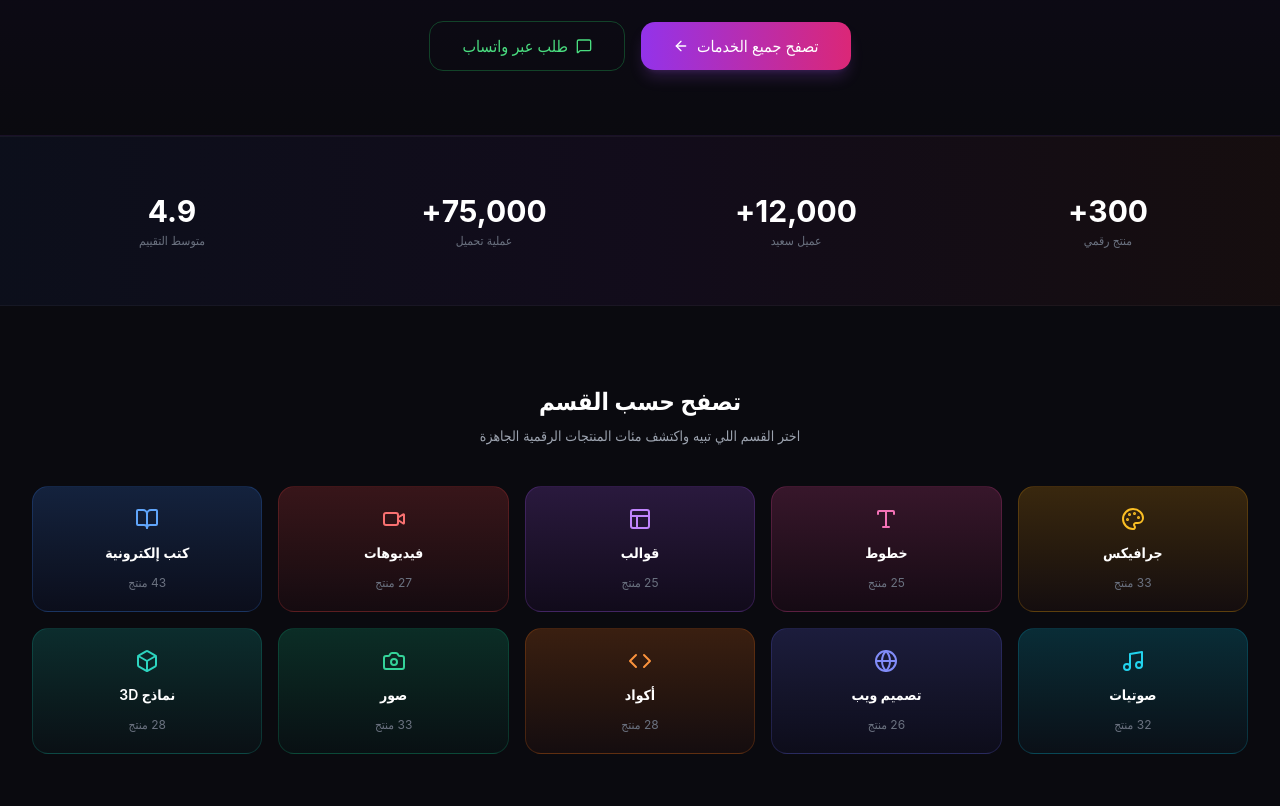
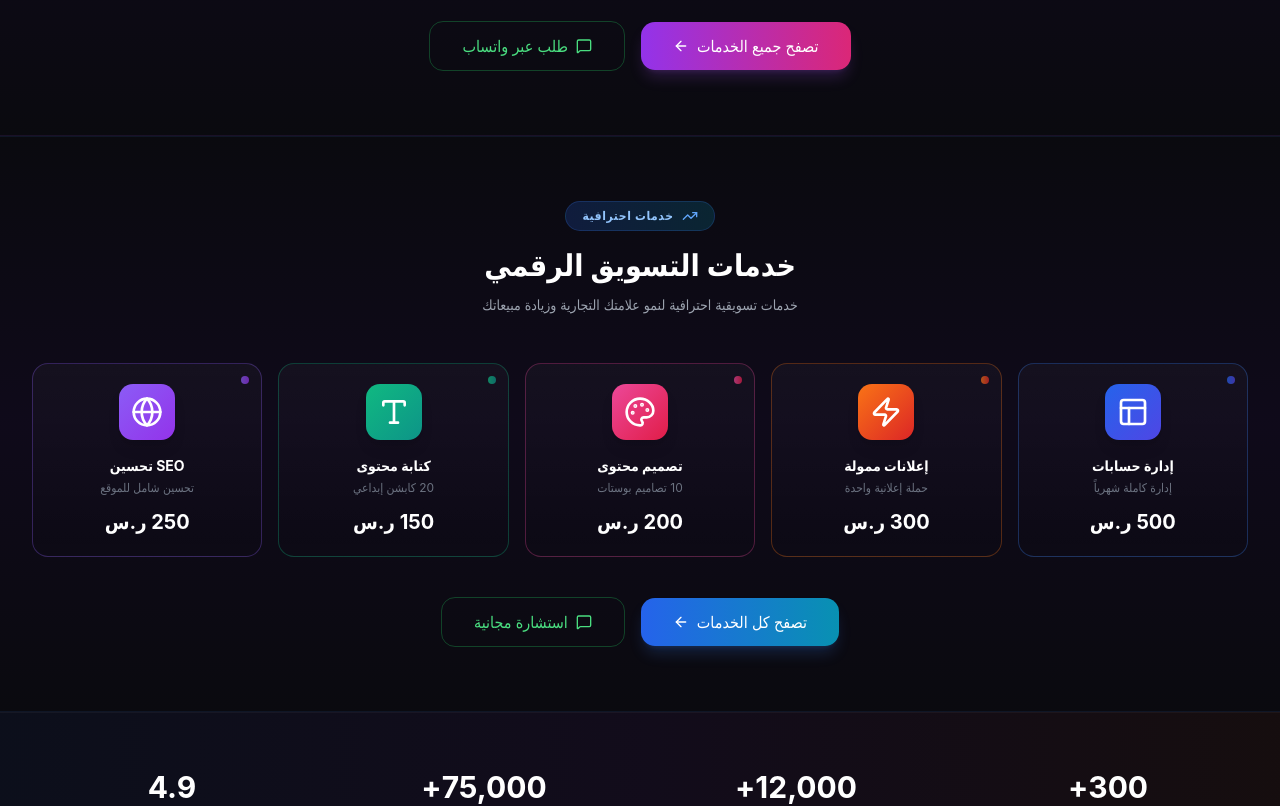
Before and after one commit to digzoom/Digzoom, a React (Vite) app: page /#/ in a window 1280 px wide. Shown: the part 1200-2006 px from the top of the page. Built offline with nearby package versions, Linux system fonts and the light colour scheme; no server answers.

Commit message:
Add clickable social cards + Digital Marketing section

```diff
--- a/src/pages/Home.tsx
+++ b/src/pages/Home.tsx
@@ -61,16 +61,16 @@ export default function Home() {
             </p>
           </div>
 
-          {/* Social Service Cards */}
+          {/* Social Service Cards - Clickable */}
           <div className="grid grid-cols-2 sm:grid-cols-3 lg:grid-cols-5 gap-4 mb-10">
             {[
-              { icon: <Instagram className="w-8 h-8" />, name: lang === 'ar' ? 'متابعين انستقرام' : 'Instagram Followers', color: 'from-purple-600 to-pink-600', border: 'border-purple-500/30', shadow: 'shadow-purple-500/20', price: '49', desc: lang === 'ar' ? '1000 متابع حقيقي' : '1000 Real Followers' },
-              { icon: <Play className="w-8 h-8" />, name: lang === 'ar' ? 'مشاهدات تيك توك' : 'TikTok Views', color: 'from-cyan-500 to-blue-600', border: 'border-cyan-500/30', shadow: 'shadow-cyan-500/20', price: '29', desc: lang === 'ar' ? '10,000 مشاهدة' : '10,000 Views' },
-              { icon: <Youtube className="w-8 h-8" />, name: lang === 'ar' ? 'مشتركين يوتيوب' : 'YouTube Subs', color: 'from-red-600 to-orange-600', border: 'border-red-500/30', shadow: 'shadow-red-500/20', price: '79', desc: lang === 'ar' ? '1000 مشترك' : '1000 Subscribers' },
-              { icon: <MessageCircle className="w-8 h-8" />, name: lang === 'ar' ? 'لايكات واتساب' : 'WhatsApp Status', color: 'from-green-500 to-emerald-600', border: 'border-green-500/30', shadow: 'shadow-green-500/20', price: '39', desc: lang === 'ar' ? '500 مشاهدة' : '500 Views' },
-              { icon: <Twitter className="w-8 h-8" />, name: lang === 'ar' ? 'متابعين تويتر' : 'X Followers', color: 'from-blue-500 to-indigo-600', border: 'border-blue-500/30', shadow: 'shadow-blue-500/20', price: '59', desc: lang === 'ar' ? '1000 متابع' : '1000 Followers' },
+              { icon: <Instagram className="w-8 h-8" />, name: lang === 'ar' ? 'متابعين انستقرام' : 'Instagram Followers', color: 'from-purple-600 to-pink-600', border: 'border-purple-500/30', shadow: 'shadow-purple-500/20', price: '49', desc: lang === 'ar' ? '1000 متابع حقيقي' : '1000 Real Followers', link: '/social' },
+              { icon: <Play className="w-8 h-8" />, name: lang === 'ar' ? 'مشاهدات تيك توك' : 'TikTok Views', color: 'from-cyan-500 to-blue-600', border: 'border-cyan-500/30', shadow: 'shadow-cyan-500/20', price: '29', desc: lang === 'ar' ? '10,000 مشاهدة' : '10,000 Views', link: '/social' },
+              { icon: <Youtube className="w-8 h-8" />, name: lang === 'ar' ? 'مشتركين يوتيوب' : 'YouTube Subs', color: 'from-red-600 to-orange-600', border: 'border-red-500/30', shadow: 'shadow-red-500/20', price: '79', desc: lang === 'ar' ? '1000 مشترك' : '1000 Subscribers', link: '/social' },
+              { icon: <MessageCircle className="w-8 h-8" />, name: lang === 'ar' ? 'لايكات واتساب' : 'WhatsApp Status', color: 'from-green-500 to-emerald-600', border: 'border-green-500/30', shadow: 'shadow-green-500/20', price: '39', desc: lang === 'ar' ? '500 مشاهدة' : '500 Views', link: '/social' },
+              { icon: <Twitter className="w-8 h-8" />, name: lang === 'ar' ? 'متابعين تويتر' : 'X Followers', color: 'from-blue-500 to-indigo-600', border: 'border-blue-500/30', shadow: 'shadow-blue-500/20', price: '59', desc: lang === 'ar' ? '1000 متابع' : '1000 Followers', link: '/social' },
             ].map((service, i) => (
-              <div key={i} className={`group relative bg-gradient-to-b from-white/[0.03] to-transparent rounded-2xl border ${service.border} p-5 hover:-translate-y-2 transition-all duration-300 cursor-pointer hover:shadow-xl hover:${service.shadow}`}>
+              <Link key={i} to={service.link} className={`group relative bg-gradient-to-b from-white/[0.03] to-transparent rounded-2xl border ${service.border} p-5 hover:-translate-y-2 transition-all duration-300 cursor-pointer hover:shadow-xl hover:${service.shadow} block`}>
                 <div className={`w-14 h-14 rounded-xl bg-gradient-to-br ${service.color} flex items-center justify-center text-white mb-4 shadow-lg mx-auto`}>
                   {service.icon}
                 </div>
@@ -80,7 +80,7 @@ export default function Home() {
                   <span className="text-xl font-bold text-white">{service.price} {t.featured.currency}</span>
                 </div>
                 <div className={`absolute top-3 right-3 w-2 h-2 rounded-full bg-gradient-to-r ${service.color} animate-pulse`} />
-              </div>
+              </Link>
             ))}
           </div>
 
@@ -91,6 +91,58 @@ export default function Home() {
             </Link>
             <a href="https://wa.me/00966569888456" target="_blank" rel="noopener noreferrer" className="inline-flex items-center gap-2 border border-green-500/30 text-green-400 hover:bg-green-500/10 px-8 py-3 rounded-xl font-medium transition-all">
               <MessageSquare className="w-4 h-4" /> {lang === 'ar' ? 'طلب عبر واتساب' : 'Order via WhatsApp'}
+            </a>
+          </div>
+        </div>
+      </section>
+
+      {/* DIGITAL MARKETING SERVICES */}
+      <section className="py-16 bg-gradient-to-b from-[#0a0a0f] via-[#0f0a1a] to-[#0a0a0f] border-y border-blue-500/10">
+        <div className="max-w-7xl mx-auto px-4 sm:px-6 lg:px-8">
+          {/* Header */}
+          <div className="text-center mb-12">
+            <div className="inline-flex items-center gap-2 bg-gradient-to-r from-blue-600/20 to-cyan-600/20 border border-blue-500/20 rounded-full px-4 py-1.5 mb-4">
+              <TrendingUp className="w-4 h-4 text-blue-400" />
+              <span className="text-blue-300 text-xs font-bold tracking-wider uppercase">{lang === 'ar' ? 'خدمات احترافية' : 'PROFESSIONAL SERVICES'}</span>
+            </div>
+            <h2 className="text-2xl sm:text-3xl font-bold text-white mb-3">
+              {lang === 'ar' ? 'خدمات التسويق الرقمي' : 'Digital Marketing Services'}
+            </h2>
+            <p className="text-gray-400 text-sm max-w-xl mx-auto">
+              {lang === 'ar' ? 'خدمات تسويقية احترافية لنمو علامتك التجارية وزيادة مبيعاتك' : 'Professional marketing services to grow your brand and increase sales'}
+            </p>
+          </div>
+
+          {/* Marketing Service Cards */}
+          <div className="grid grid-cols-2 sm:grid-cols-3 lg:grid-cols-5 gap-4 mb-10">
+            {[
+              { icon: <Layout className="w-8 h-8" />, name: lang === 'ar' ? 'إدارة حسابات' : 'Account Management', color: 'from-blue-600 to-indigo-600', border: 'border-blue-500/30', shadow: 'shadow-blue-500/20', price: '500', desc: lang === 'ar' ? 'إدارة كاملة شهرياً' : 'Full monthly management' },
+              { icon: <Zap className="w-8 h-8" />, name: lang === 'ar' ? 'إعلانات ممولة' : 'Paid Ads', color: 'from-orange-500 to-red-600', border: 'border-orange-500/30', shadow: 'shadow-orange-500/20', price: '300', desc: lang === 'ar' ? 'حملة إعلانية واحدة' : 'One ad campaign' },
+              { icon: <Palette className="w-8 h-8" />, name: lang === 'ar' ? 'تصميم محتوى' : 'Content Design', color: 'from-pink-500 to-rose-600', border: 'border-pink-500/30', shadow: 'shadow-pink-500/20', price: '200', desc: lang === 'ar' ? '10 تصاميم بوستات' : '10 post designs' },
+              { icon: <Type className="w-8 h-8" />, name: lang === 'ar' ? 'كتابة محتوى' : 'Copywriting', color: 'from-emerald-500 to-teal-600', border: 'border-emerald-500/30', shadow: 'shadow-emerald-500/20', price: '150', desc: lang === 'ar' ? '20 كابشن إبداعي' : '20 creative captions' },
+              { icon: <Globe className="w-8 h-8" />, name: lang === 'ar' ? 'SEO تحسين' : 'SEO Optimization', color: 'from-violet-500 to-purple-600', border: 'border-violet-500/30', shadow: 'shadow-violet-500/20', price: '250', desc: lang === 'ar' ? 'تحسين شامل للموقع' : 'Full site optimization' },
+            ].map((service, i) => (
+              <Link key={i} to="/marketing" className={`group relative bg-gradient-to-b from-white/[0.03] to-transparent rounded-2xl border ${service.border} p-5 hover:-translate-y-2 transition-all duration-300 cursor-pointer hover:shadow-xl hover:${service.shadow} block`}>
+                <div className={`w-14 h-14 rounded-xl bg-gradient-to-br ${service.color} flex items-center justify-center text-white mb-4 shadow-lg mx-auto`}>
+                  {service.icon}
+                </div>
+                <h3 className="text-white font-bold text-sm text-center mb-1">{service.name}</h3>
+                <p className="text-gray-500 text-xs text-center mb-3">{service.desc}</p>
+                <div className="text-center">
+                  <span className="text-xl font-bold text-white">{service.price} {t.featured.currency}</span>
+                </div>
+                <div className={`absolute top-3 right-3 w-2 h-2 rounded-full bg-gradient-to-r ${service.color} animate-pulse`} />
+              </Link>
+            ))}
+          </div>
+
+          {/* Quick Action Buttons */}
+          <div className="flex flex-wrap items-center justify-center gap-4">
+            <Link to="/marketing" className="inline-flex items-center gap-2 bg-gradient-to-r from-blue-600 to-cyan-600 hover:from-blue-700 hover:to-cyan-700 text-white px-8 py-3 rounded-xl font-medium shadow-lg shadow-blue-500/20 transition-all">
+              {lang === 'ar' ? 'تصفح كل الخدمات' : 'Browse All Services'} <Arrow className="w-4 h-4" />
+            </Link>
+            <a href="https://wa.me/00966569888456" target="_blank" rel="noopener noreferrer" className="inline-flex items-center gap-2 border border-green-500/30 text-green-400 hover:bg-green-500/10 px-8 py-3 rounded-xl font-medium transition-all">
+              <MessageSquare className="w-4 h-4" /> {lang === 'ar' ? 'استشارة مجانية' : 'Free Consultation'}
             </a>
           </div>
         </div>
```
